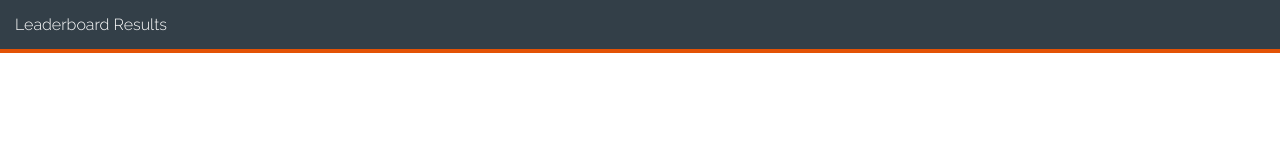
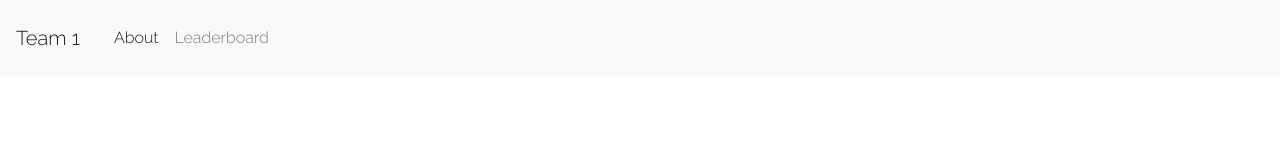
Before and after one commit to junaid-iw/TableTennisLadder, a plain HTML site: page html/startFile.html in a window 1280 px wide. Drawn offline with nearby package versions, Linux system fonts and the light colour scheme.

Commit message:
working with makefile

```diff
--- a/html/startFile.html
+++ b/html/startFile.html
@@ -1,6 +1,7 @@
 <html>
     <head>
         <title>Leaderboard</title>
+        <link rel="stylesheet" href="https://maxcdn.bootstrapcdn.com/bootstrap/4.0.0/css/bootstrap.min.css" integrity="sha384-Gn5384xqQ1aoWXA+058RXPxPg6fy4IWvTNh0E263XmFcJlSAwiGgFAW/dAiS6JXm" crossorigin="anonymous">
         <link href="https://fonts.googleapis.com/css?family=Raleway:300" rel="stylesheet">
         <style>
         /* Style in-line for now */
@@ -57,8 +58,20 @@
         </style>
     </head>
     <body>
-        <div id="nav">
-            Leaderboard Results
-        </div>
-
-        <div id="main">
+        <nav class="navbar navbar-expand-lg navbar-light bg-light">
+            <a class="navbar-brand" href="#">Team 1</a>
+            <button class="navbar-toggler" type="button" data-toggle="collapse" data-target="#navbarNav" aria-controls="navbarNav" aria-expanded="false" aria-label="Toggle navigation">
+                <span class="navbar-toggler-icon"></span>
+            </button>
+            <div class="collapse navbar-collapse" id="navbarNav">
+                <ul class="navbar-nav">
+                <li class="nav-item active">
+                    <a class="nav-link" href="/">About<span class="sr-only">(current)</span></a>
+                </li>
+                <li class="nav-item">
+                    <a class="nav-link" href="leaderboard">Leaderboard</a>
+                </li>
+                </ul>
+            </div>
+        </nav>
+    <div id="main">
```
Also changed, not shown: leaderboard/LittleChamp.txt, 2 other files.
